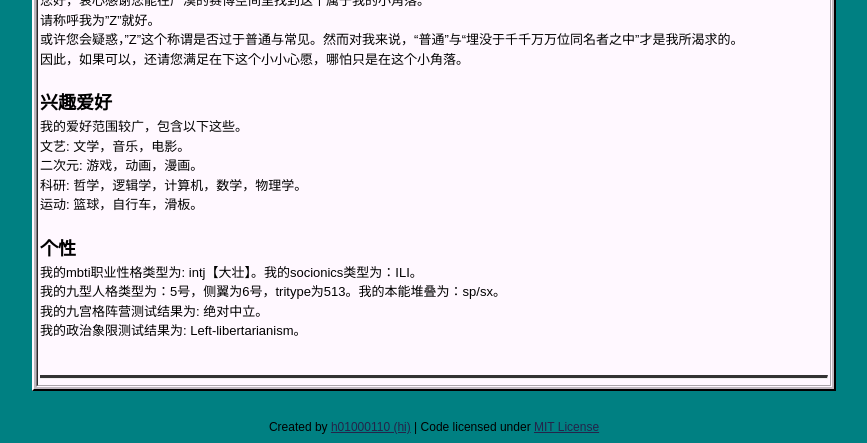
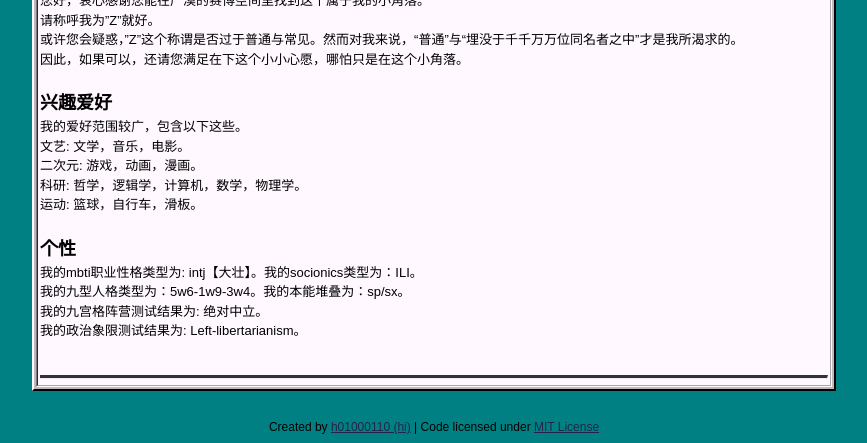
Before and after one commit to player1-Z/player1-Z.github.io, a Jekyll site: the page built from _posts/2020-10-24-Selfintro.md, in a window 1280 px wide, cut to the strip 522-965 px from the top of the page. Shown: the whole strip, without its empty margins (206-1073 px from the left). Built offline with Jekyll 4.4.1, drawn with Linux system fonts in a browser that asks for light colours.

Commit message:
Update 2020-10-24-Selfintro.md

```diff
--- a/_posts/2020-10-24-Selfintro.md
+++ b/_posts/2020-10-24-Selfintro.md
@@ -19,6 +19,6 @@ tags: info
 
 ## 个性
 我的mbti职业性格类型为: intj【大壮】。我的socionics类型为：ILI。
-我的九型人格类型为：5号，侧翼为6号，tritype为513。我的本能堆叠为：sp/sx。
+我的九型人格类型为：5w6-1w9-3w4。我的本能堆叠为：sp/sx。
 我的九宫格阵营测试结果为: 绝对中立。
 我的政治象限测试结果为: Left-libertarianism。
```
